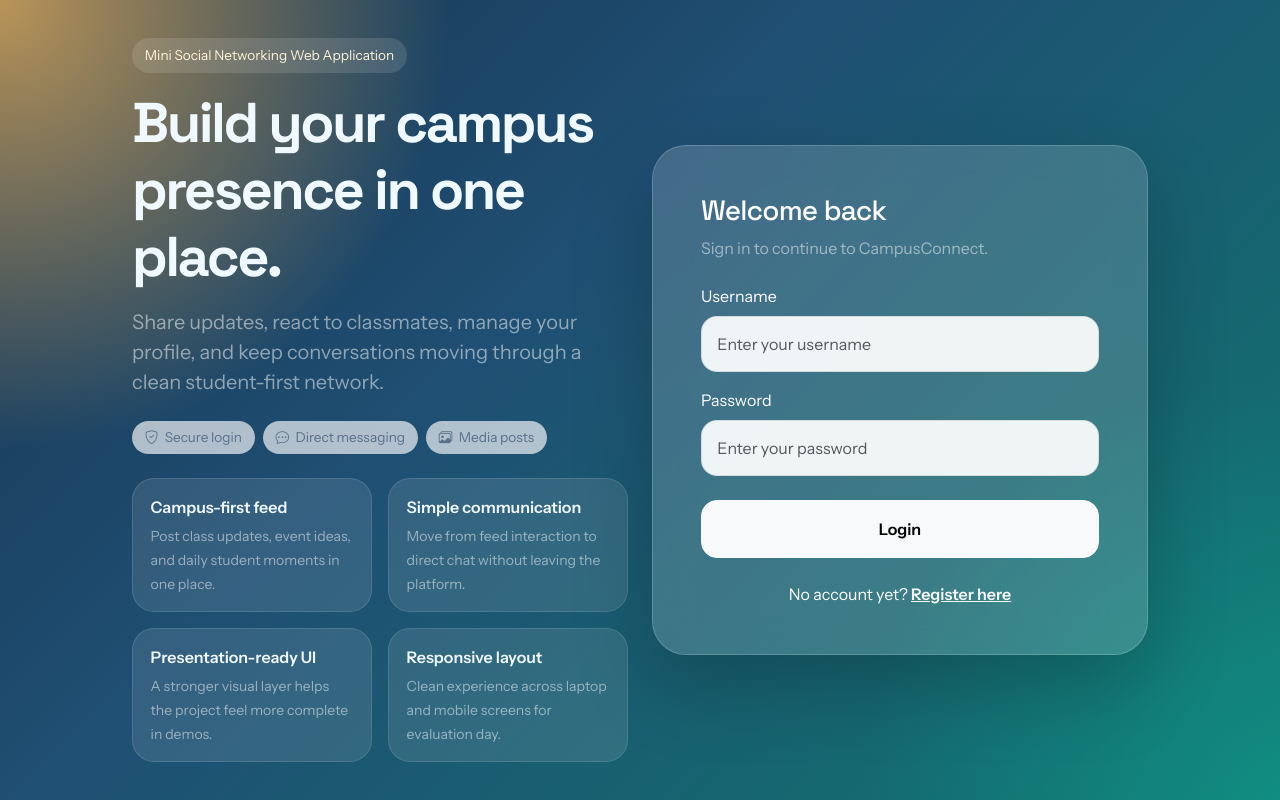
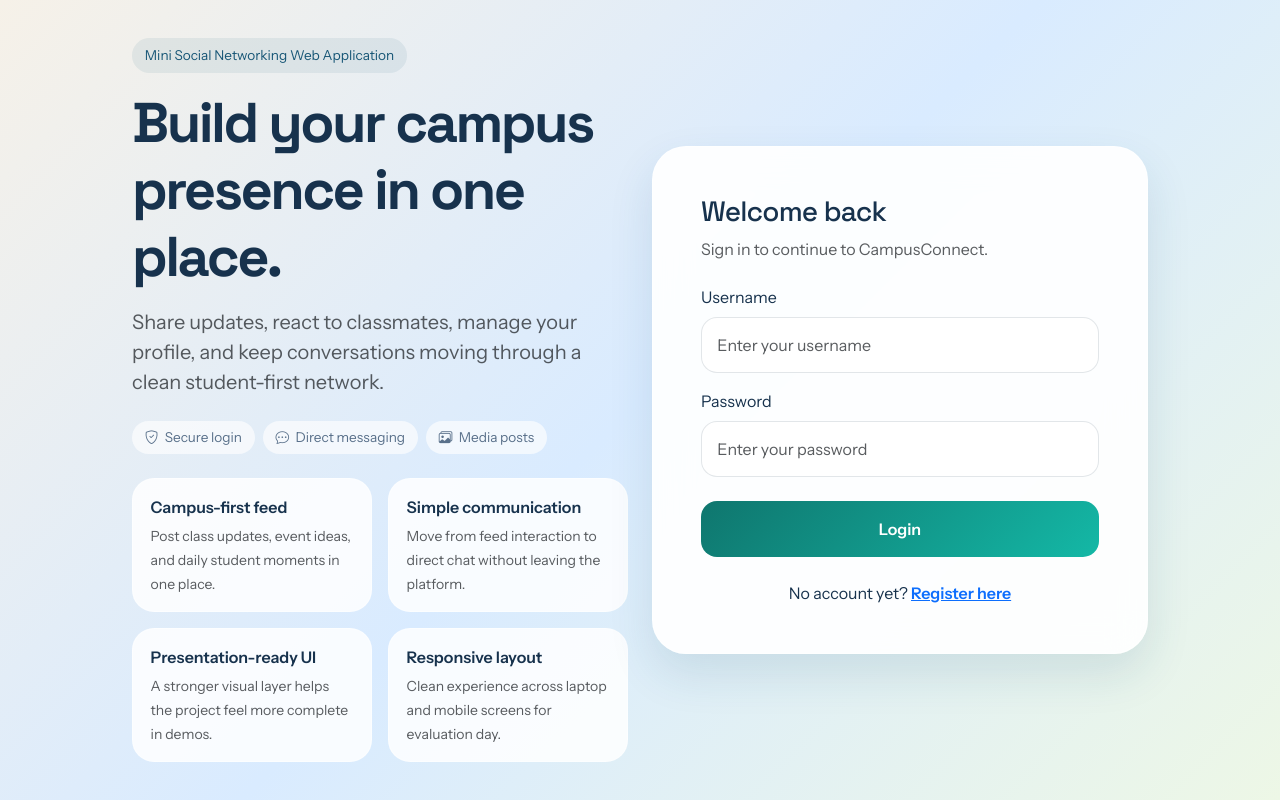
Before and after one commit to Vemark1101/campusconnect, a PHP site: page /login.php in a window 1280 px wide. Run offline with PHP 8.4, Linux system fonts and the light colour scheme.

Commit message:
Update login.php

```diff
--- a/app/views/login.php
+++ b/app/views/login.php
@@ -4,10 +4,7 @@ $extraHead = <<<HTML
     <style>
         body {
             min-height: 100vh;
-            background:
-                radial-gradient(circle at top left, rgba(255, 190, 92, 0.7), transparent 30%),
-                radial-gradient(circle at bottom right, rgba(20, 184, 166, 0.35), transparent 28%),
-                linear-gradient(135deg, #16324f 0%, #1f4f73 40%, #0f766e 100%);
+            background: linear-gradient(135deg, #f6f1e8 0%, #d9ebff 50%, #edf7e6 100%);
         }
 
         .auth-wrap {
@@ -16,28 +13,28 @@ $extraHead = <<<HTML
 
         .auth-panel {
             border-radius: 34px;
-            background: rgba(255, 255, 255, 0.16);
+            background: rgba(255, 255, 255, 0.92);
             backdrop-filter: blur(18px);
-            color: #fff;
-            box-shadow: 0 30px 80px rgba(0, 0, 0, 0.22);
-            border: 1px solid rgba(255, 255, 255, 0.18);
+            color: #17324d;
+            box-shadow: 0 20px 45px rgba(23, 86, 118, 0.12);
+            border: 1px solid rgba(255, 255, 255, 0.5);
         }
 
         .hero-copy {
-            color: #eff9ff;
+            color: #17324d;
         }
 
         .hero-badge {
             display: inline-flex;
             padding: 0.45rem 0.8rem;
             border-radius: 999px;
-            background: rgba(255, 255, 255, 0.12);
-            color: #fff3d8;
+            background: rgba(23, 86, 118, 0.08);
+            color: #175676;
             font-size: 0.85rem;
         }
 
         .auth-panel .form-control {
-            background: rgba(255, 255, 255, 0.92);
+            background: rgba(255, 255, 255, 0.94);
             min-height: 56px;
         }
 
@@ -51,8 +48,8 @@ $extraHead = <<<HTML
         .feature-tile {
             padding: 1rem 1.1rem;
             border-radius: 22px;
-            background: rgba(255, 255, 255, 0.1);
-            border: 1px solid rgba(255, 255, 255, 0.12);
+            background: rgba(255, 255, 255, 0.84);
+            border: 1px solid rgba(255, 255, 255, 0.42);
         }
 
         @media (max-width: 767px) {
@@ -82,7 +79,7 @@ require __DIR__ . '/partials/head.php';
         <div class="col-lg-6 hero-copy">
             <span class="hero-badge mb-3">Mini Social Networking Web Application</span>
             <h1 class="display-4 fw-bold mb-3 page-heading">Build your campus presence in one place.</h1>
-            <p class="fs-5 text-white-50 mb-4">Share updates, react to classmates, manage your profile, and keep conversations moving through a clean student-first network.</p>
+            <p class="fs-5 text-muted mb-4">Share updates, react to classmates, manage your profile, and keep conversations moving through a clean student-first network.</p>
             <div class="d-flex flex-wrap gap-2">
                 <span class="soft-pill"><i class="bi bi-shield-check"></i> Secure login</span>
                 <span class="soft-pill"><i class="bi bi-chat-dots"></i> Direct messaging</span>
@@ -91,19 +88,19 @@ require __DIR__ . '/partials/head.php';
             <div class="feature-grid">
                 <div class="feature-tile">
                     <div class="fw-semibold mb-1">Campus-first feed</div>
-                    <small class="text-white-50">Post class updates, event ideas, and daily student moments in one place.</small>
+                    <small class="text-muted">Post class updates, event ideas, and daily student moments in one place.</small>
                 </div>
                 <div class="feature-tile">
                     <div class="fw-semibold mb-1">Simple communication</div>
-                    <small class="text-white-50">Move from feed interaction to direct chat without leaving the platform.</small>
+                    <small class="text-muted">Move from feed interaction to direct chat without leaving the platform.</small>
                 </div>
                 <div class="feature-tile">
                     <div class="fw-semibold mb-1">Presentation-ready UI</div>
-                    <small class="text-white-50">A stronger visual layer helps the project feel more complete in demos.</small>
+                    <small class="text-muted">A stronger visual layer helps the project feel more complete in demos.</small>
                 </div>
                 <div class="feature-tile">
                     <div class="fw-semibold mb-1">Responsive layout</div>
-                    <small class="text-white-50">Clean experience across laptop and mobile screens for evaluation day.</small>
+                    <small class="text-muted">Clean experience across laptop and mobile screens for evaluation day.</small>
                 </div>
             </div>
         </div>
@@ -111,7 +108,7 @@ require __DIR__ . '/partials/head.php';
             <div class="auth-panel p-4 p-md-5">
                 <div class="mb-4">
                     <h2 class="h3 mb-2">Welcome back</h2>
-                    <p class="mb-0 text-white-50">Sign in to continue to CampusConnect.</p>
+                    <p class="mb-0 text-muted">Sign in to continue to CampusConnect.</p>
                 </div>
 
                 <?php require __DIR__ . '/partials/flash.php'; ?>
@@ -125,12 +122,12 @@ require __DIR__ . '/partials/head.php';
                         <label class="form-label">Password</label>
                         <input type="password" name="password" class="form-control" required minlength="6" placeholder="Enter your password">
                     </div>
-                    <button class="btn btn-light w-100 fw-semibold py-3">Login</button>
+                    <button class="btn btn-primary w-100 fw-semibold py-3">Login</button>
                 </form>
 
                 <p class="text-center mt-4 mb-0">
                     No account yet?
-                    <a href="index.php?action=register" class="link-light fw-semibold">Register here</a>
+                    <a href="index.php?action=register" class="fw-semibold">Register here</a>
                 </p>
             </div>
         </div>
```
